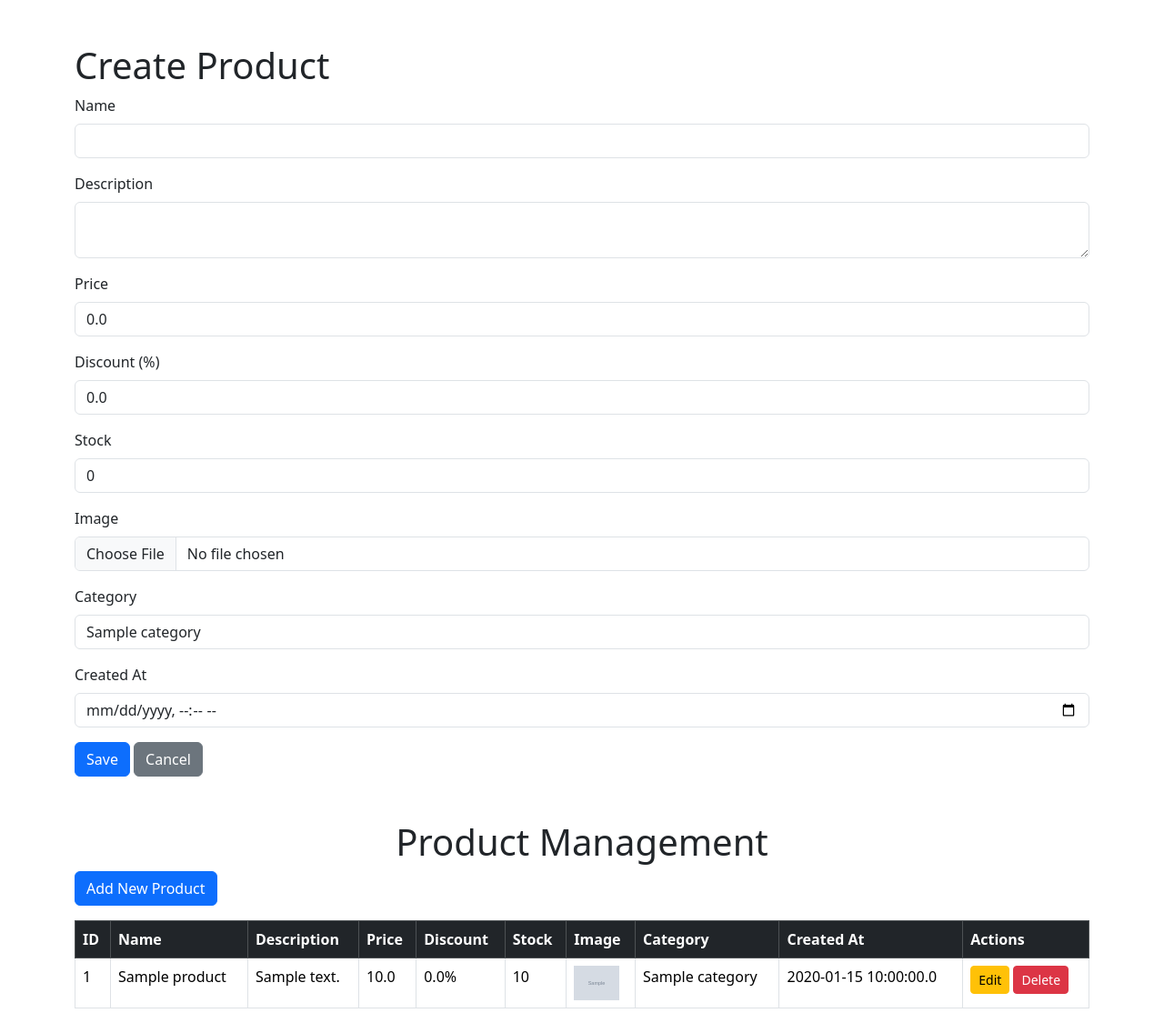
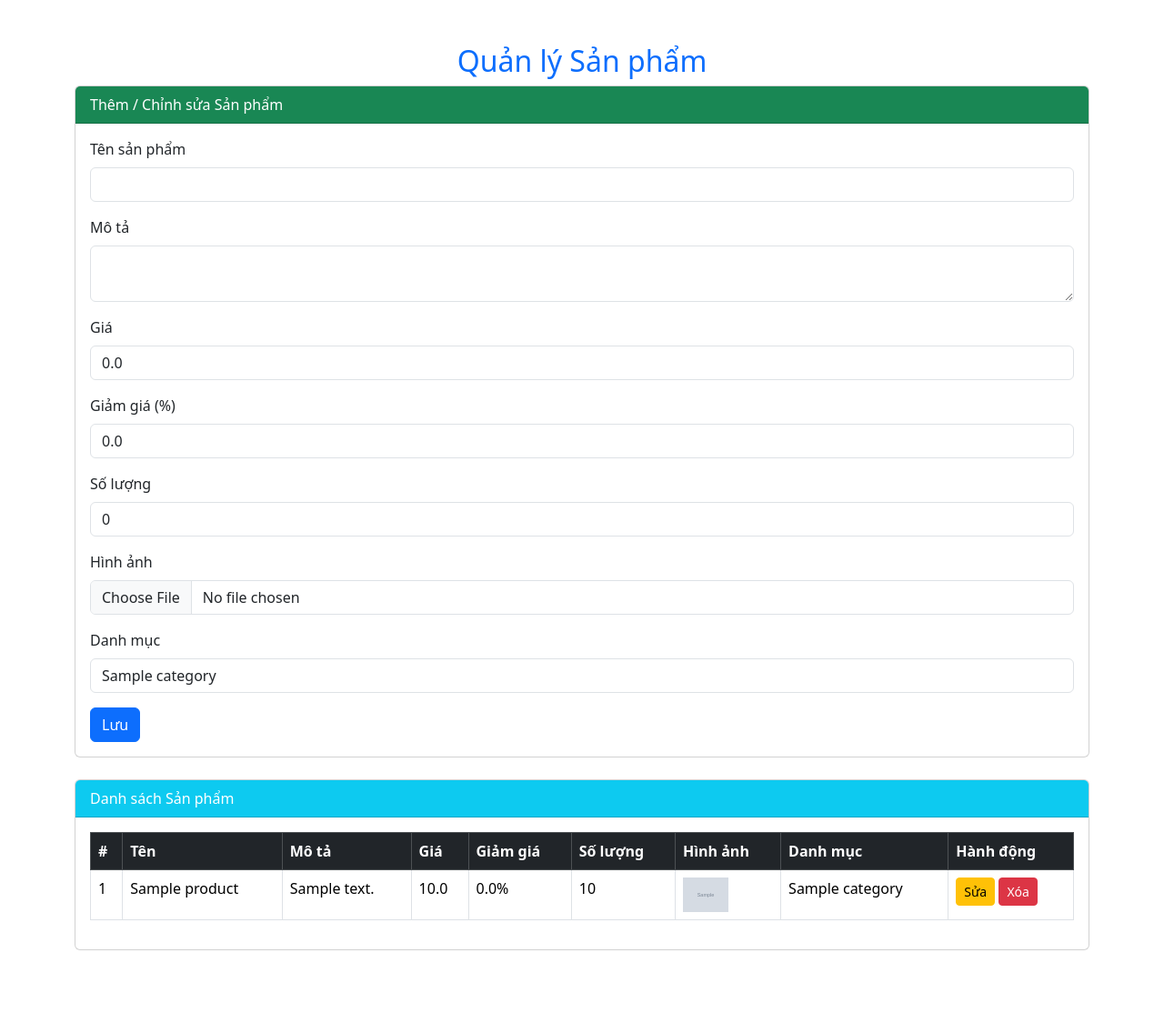
Before and after one commit to khannps39199/ShoppingWebsite, a Spring Boot app: page /getproducts in a window 1280 px wide. Shown: the whole page at 91% size. After the commit the page ends 1045 px from the top, so only its background shows below. Run offline with Spring Boot 4, Linux system fonts and the light colour scheme; empty tables hold one stand-in row (values such as "Sample post"); grey boxes marked "Sample" are stand-in pictures; database files in the repository are not loaded.

Commit message:
Đổi giao diện trang Products

```diff
--- a/src/main/resources/templates/ProductsCRUD.html
+++ b/src/main/resources/templates/ProductsCRUD.html
@@ -1,112 +1,96 @@
 <!DOCTYPE html>
-<html xmlns:th="http://www.thymeleaf.org">
+<html lang="vi" xmlns:th="http://www.thymeleaf.org">
 <head>
     <meta charset="UTF-8">
     <meta name="viewport" content="width=device-width, initial-scale=1.0">
-    <title>Product Management</title>
+    <title>Quản lý Sản phẩm</title>
     <link href="https://cdn.jsdelivr.net/npm/bootstrap@5.3.2/dist/css/bootstrap.min.css" rel="stylesheet">
 </head>
 <body>
     <div class="container mt-5">
-        <h1 th:text="${product.id != null ? 'Edit Product' : 'Create Product'}"></h1>
-        <form th:object="${product}" method="post" enctype="multipart/form-data" class="needs-validation" novalidate>
-            <input type="hidden" th:field="*{id}"> <!-- Giấu trường ID cho trường hợp edit -->
+        <h2 class="text-center text-primary">Quản lý Sản phẩm</h2>
 
+        <!-- Form Thêm/Sửa Sản phẩm -->
+        <div class="card mb-4">
+            <div class="card-header bg-success text-white">Thêm / Chỉnh sửa Sản phẩm</div>
+            <div class="card-body">
+                <form th:object="${product}" method="post" enctype="multipart/form-data">
+                    <input type="hidden" th:field="*{id}">
                     <div class="mb-3">
-                <label for="name" class="form-label">Name</label>
-                <input type="text" id="name" th:field="*{name}" class="form-control" required>
-                <div class="invalid-feedback">Please enter a product name.</div>
+                        <label class="form-label">Tên sản phẩm</label>
+                        <input type="text" th:field="*{name}" class="form-control" required>
                     </div>
-
                     <div class="mb-3">
-                <label for="description" class="form-label">Description</label>
-                <textarea id="description" th:field="*{description}" class="form-control" required></textarea>
-                <div class="invalid-feedback">Please enter a description.</div>
+                        <label class="form-label">Mô tả</label>
+                        <textarea th:field="*{description}" class="form-control" required></textarea>
                     </div>
-
                     <div class="mb-3">
-                <label for="price" class="form-label">Price</label>
-                <input type="number" id="price" th:field="*{price}" class="form-control" required>
-                <div class="invalid-feedback">Please enter a valid price.</div>
+                        <label class="form-label">Giá</label>
+                        <input type="number" th:field="*{price}" class="form-control" required>
                     </div>
-
                     <div class="mb-3">
-                <label for="discount" class="form-label">Discount (%)</label>
-                <input type="number" id="discount" th:field="*{discount}" class="form-control">
+                        <label class="form-label">Giảm giá (%)</label>
+                        <input type="number" th:field="*{discount}" class="form-control">
                     </div>
-
                     <div class="mb-3">
-                <label for="stock" class="form-label">Stock</label>
-                <input type="number" id="stock" th:field="*{stock}" class="form-control" required>
-                <div class="invalid-feedback">Please enter stock quantity.</div>
+                        <label class="form-label">Số lượng</label>
+                        <input type="number" th:field="*{stock}" class="form-control" required>
                     </div>
-
                     <div class="mb-3">
-                <label for="image" class="form-label">Image</label>
-                <input type="file" id="image" name="image" class="form-control">
+                        <label class="form-label">Hình ảnh</label>
+                        <input type="file" name="image" class="form-control">
                     </div>
-
                     <div class="mb-3">
-                <label for="category" class="form-label">Category</label>
-                <select id="category" th:field="*{category.id}" class="form-control" required>
+                        <label class="form-label">Danh mục</label>
+                        <select th:field="*{category.id}" class="form-control" required>
                             <option th:each="category : ${categories}" th:value="${category.id}" th:text="${category.name}"></option>
                         </select>
                     </div>
-
-            <div class="mb-3">
-                <label for="createdAt" class="form-label">Created At</label>
-                <input type="datetime-local" id="createdAt" th:field="*{createdAt}" class="form-control" required>
+                    <button type="submit" class="btn btn-primary">Lưu</button>
+                </form>
+            </div>
         </div>
 
-            <!-- Nút lưu cho trường hợp tạo mới -->
-            <button type="submit" class="btn btn-primary" th:if="${product.id == null}" th:text="'Save'"></button>
-
-            <!-- Nút cập nhật cho trường hợp chỉnh sửa -->
-            <button type="submit" class="btn btn-primary" th:if="${product.id != null}" th:text="'Update'"></button>
-
-            <a th:href="@{/getproducts}" class="btn btn-secondary">Cancel</a>
-        </form>
-
-    </div>
-
-    <div class="container mt-5">
-        <h1 class="text-center">Product Management</h1>
-        <a th:href="@{/getproducts/newproduct}" class="btn btn-primary mb-3">Add New Product</a>
-
-        <table class="table table-bordered">
+        <!-- Danh sách Sản phẩm -->
+        <div class="card">
+            <div class="card-header bg-info text-white">Danh sách Sản phẩm</div>
+            <div class="card-body">
+                <table class="table table-bordered table-hover">
                     <thead class="table-dark">
                         <tr>
-                    <th>ID</th>
-                    <th>Name</th>
-                    <th>Description</th>
-                    <th>Price</th>
-                    <th>Discount</th>
-                    <th>Stock</th>
-                    <th>Image</th>
-                    <th>Category</th>
-                    <th>Created At</th>
-                    <th>Actions</th>
+                            <th>#</th>
+                            <th>Tên</th>
+                            <th>Mô tả</th>
+                            <th>Giá</th>
+                            <th>Giảm giá</th>
+                            <th>Số lượng</th>
+                            <th>Hình ảnh</th>
+                            <th>Danh mục</th>
+                            <th>Hành động</th>
                         </tr>
                     </thead>
                     <tbody>
-                <tr th:each="product : ${products}">
-                    <td th:text="${product.id}"></td>
+                        <tr th:each="product, iterStat : ${products}">
+                            <td th:text="${iterStat.index + 1}"></td>
                             <td th:text="${product.name}"></td>
                             <td th:text="${product.description}"></td>
                             <td th:text="${product.price}"></td>
                             <td th:text="${product.discount} + '%'" th:if="${product.discount != null}"></td>
                             <td th:text="${product.stock}"></td>
-                    <td><img th:src="@{'/images/' + ${product.image}}" alt="Product Image" width="50"></td>
+                            <td>
+                                <img th:src="@{'/images/' + ${product.image}}" alt="Hình ảnh sản phẩm" width="50">
+                            </td>
                             <td th:text="${product.category.name}"></td>
-                    <td th:text="${product.createdAt}"></td>
                             <td>
-                        <a th:href="@{/getproducts/edit(id=${product.id})}" class="btn btn-warning btn-sm">Edit</a>
-                        <a th:href="@{/getproducts/delete(id=${product.id})}" class="btn btn-danger btn-sm" onclick="return confirm('Are you sure?');">Delete</a>
+                                <a th:href="@{/getproducts/edit(id=${product.id})}" class="btn btn-warning btn-sm">Sửa</a>
+                                <a th:href="@{/getproducts/delete(id=${product.id})}" class="btn btn-danger btn-sm" onclick="return confirm('Bạn có chắc chắn muốn xóa?');">Xóa</a>
                             </td>
                         </tr>
                     </tbody>
                 </table>
             </div>
+        </div>
+    </div>
 
     <script src="https://cdn.jsdelivr.net/npm/bootstrap@5.3.2/dist/js/bootstrap.bundle.min.js"></script>
 </body>
```
Lines whose indentation alone changed are shown as unchanged.
